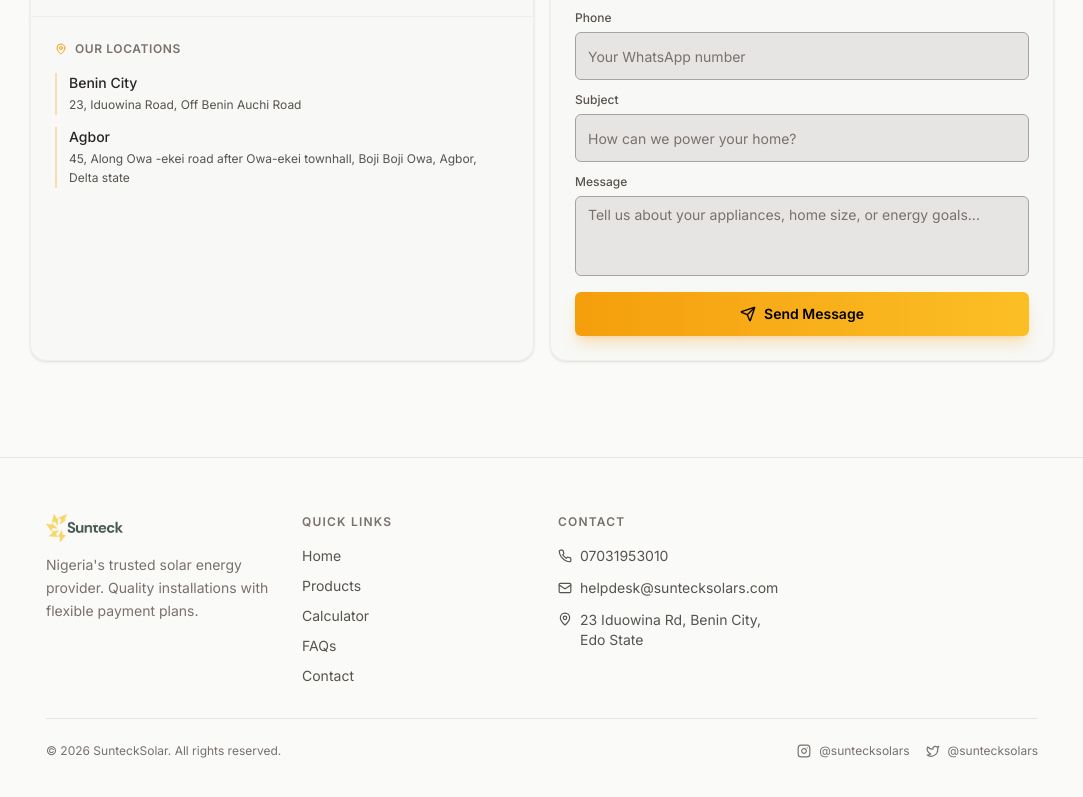
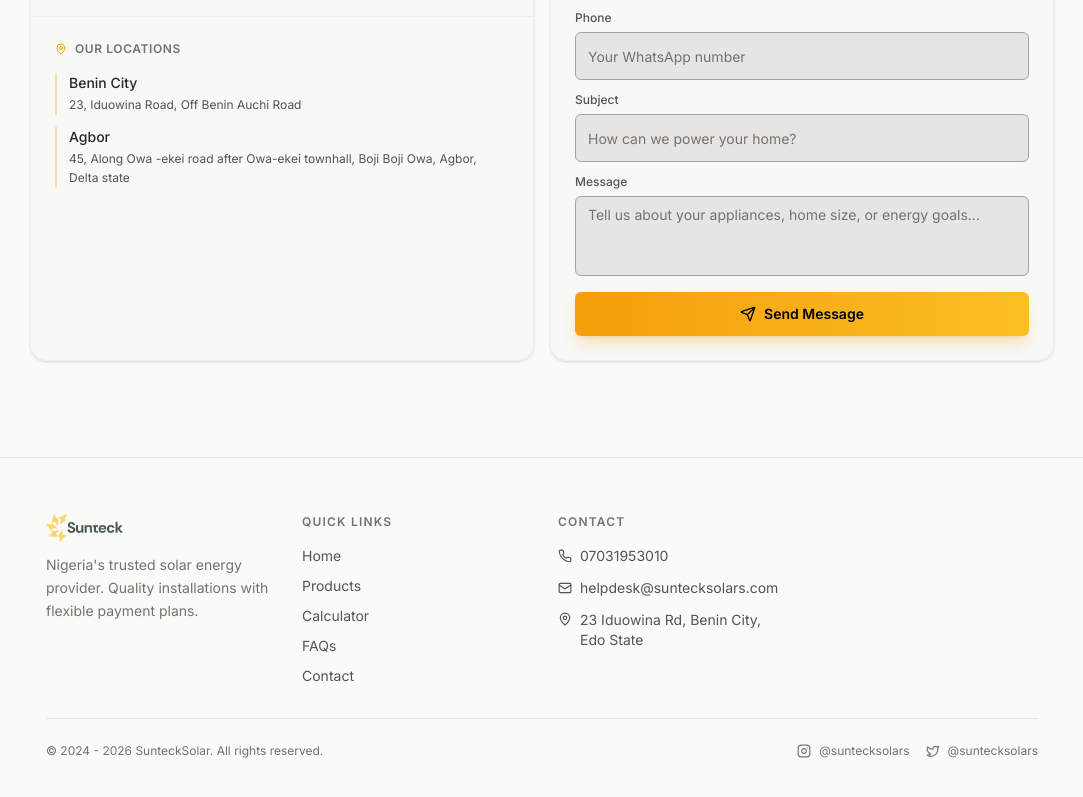
Before and after one commit to KnowNationHQ/suntecksolar, a Next.js app: page / in a window 1280 px wide. Shown: the part 7500-8297 px from the top of the page, without its empty margins (98-1181 px from the left). Built offline with nearby package versions, Linux system fonts and the light colour scheme; a web font is replaced by a local one.

Commit message:
chore: copyright range 2024-2026

```diff
--- a/components/layout/footer.tsx
+++ b/components/layout/footer.tsx
@@ -38,7 +38,7 @@ export function Footer() {
         </div>
 
         <div className="flex flex-col sm:flex-row items-center justify-between gap-4 pt-6 border-t border-surface-800">
-          <p className="text-xs text-surface-600">&copy; 2026 SunteckSolar. All rights reserved.</p>
+          <p className="text-xs text-surface-600">&copy; 2024 - 2026 SunteckSolar. All rights reserved.</p>
           <div className="flex items-center gap-4">
             <a href="https://instagram.com/suntecksolars" target="_blank" rel="noopener noreferrer" aria-label="SunteckSolar on Instagram" className="inline-flex items-center gap-2 text-xs text-surface-500 hover:text-gold-400 transition-colors">
               <Instagram size={14} /> @suntecksolars
```
